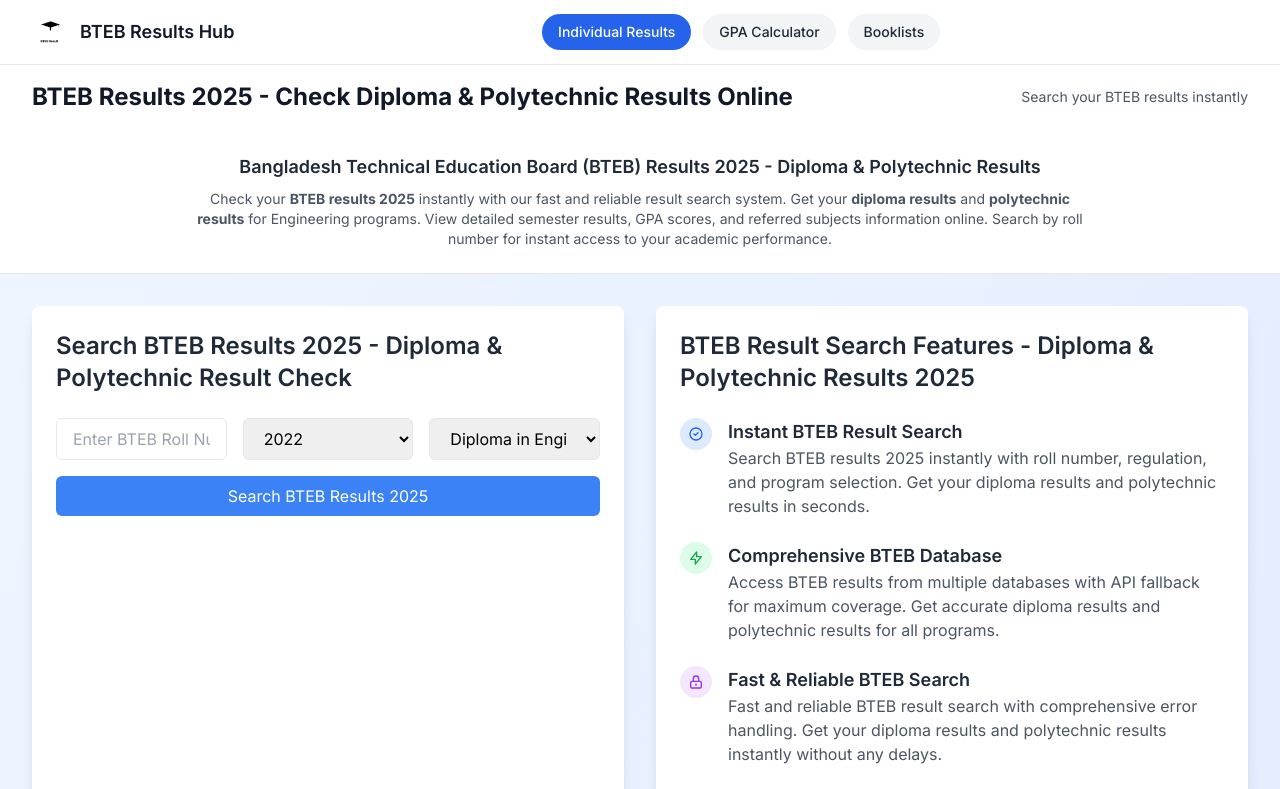
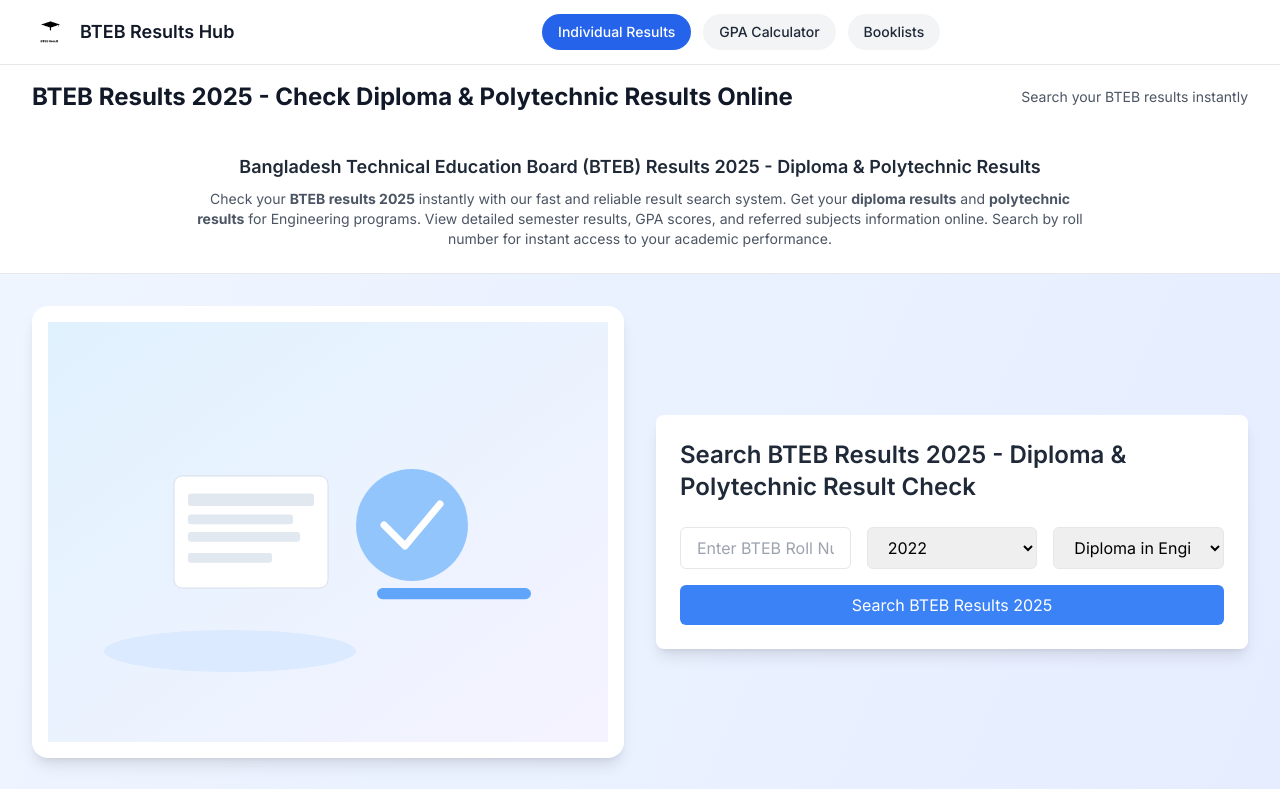
Before and after one commit to rafsaan123/new-pookie, a Next.js app: page / in a window 1280 px wide. Shown: the top 789 px of the page. Built offline with nearby package versions, Linux system fonts and the light colour scheme.

Commit message:
Home layout: illustration + result tool side-by-side like reference; keep text unchanged; add placeholder SVG illustration

```diff
--- a/app/page.tsx
+++ b/app/page.tsx
@@ -1,6 +1,7 @@
 'use client';
 
 import { useState, useEffect, useTransition } from 'react';
+import Image from 'next/image';
 import { searchResult } from './actions';
 import { StudyAidResultData } from '../services/pookieApiService';
 
@@ -161,7 +162,15 @@
 
       {/* Main Content */}
       <main className="max-w-7xl mx-auto px-4 sm:px-6 lg:px-8 py-8">
-        <div className="grid grid-cols-1 lg:grid-cols-2 gap-8">
+        {/* Illustration + Tool Row */}
+        <div className="grid grid-cols-1 lg:grid-cols-2 gap-8 items-center">
+          {/* Illustration */}
+          <div className="hidden lg:block">
+            <div className="bg-white rounded-2xl shadow-lg p-4">
+              <Image src="/illustrations/result-check.svg" alt="Result checking" width={800} height={600} className="w-full h-auto" />
+            </div>
+          </div>
+
           {/* Result Search Section */}
           <div className="bg-white rounded-lg shadow-lg p-6">
             <h2 className="text-2xl font-semibold text-gray-800 mb-6">
@@ -309,9 +318,10 @@
               </div>
             )}
           </div>
+        </div>
 
-          {/* Features Section */}
-          <div className="bg-white rounded-lg shadow-lg p-6">
+        {/* Features Section */}
+        <div className="mt-8 bg-white rounded-lg shadow-lg p-6">
             <h2 className="text-2xl font-semibold text-gray-800 mb-6">
               BTEB Result Search Features - Diploma & Polytechnic Results 2025
             </h2>
@@ -395,7 +405,6 @@
                 </div>
               </div>
             </div>
-          </div>
         </div>
 
         {/* SEO Content Section */}
```
Also changed, not shown: public/illustrations/result-check.svg (added).
